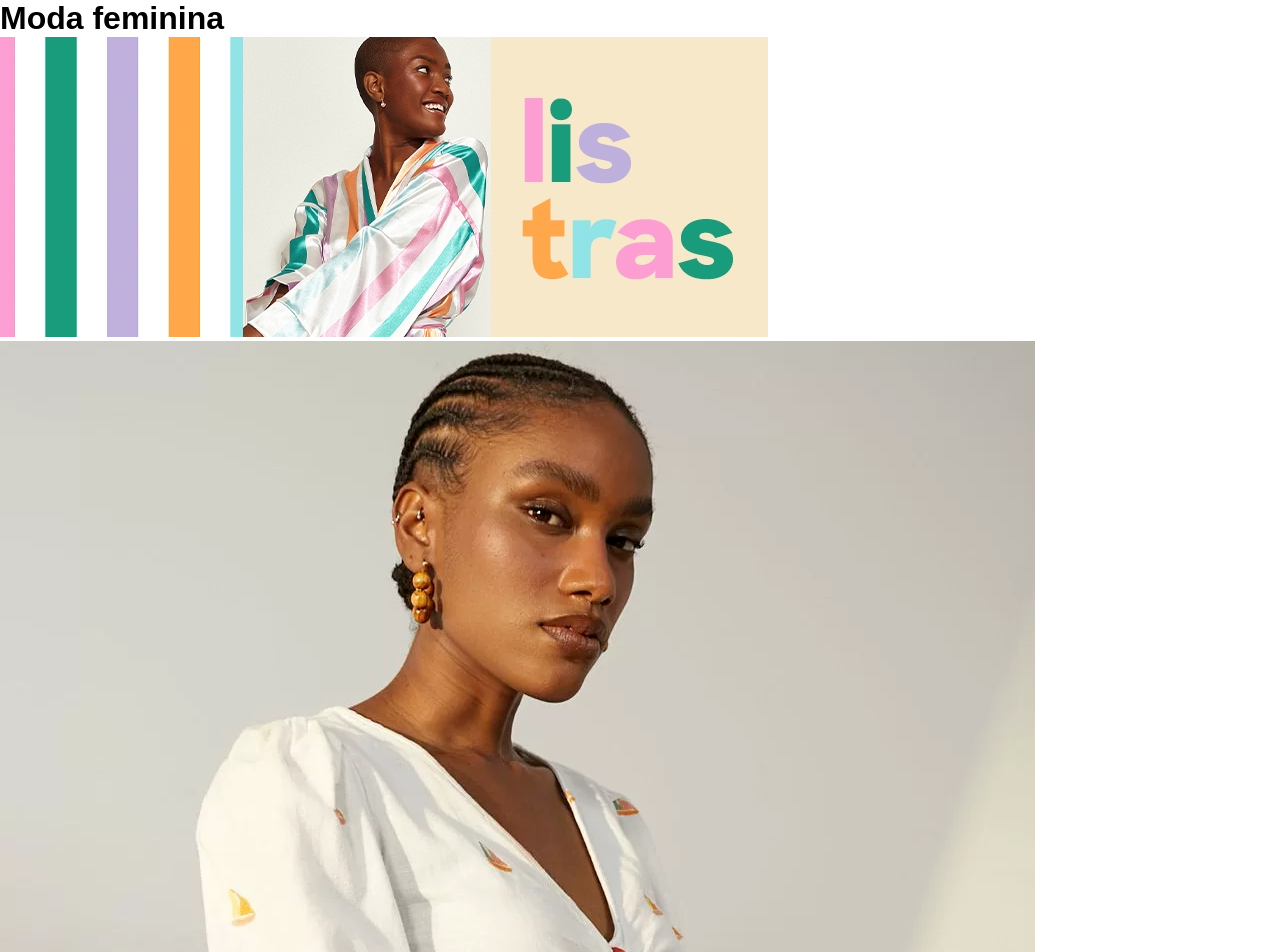
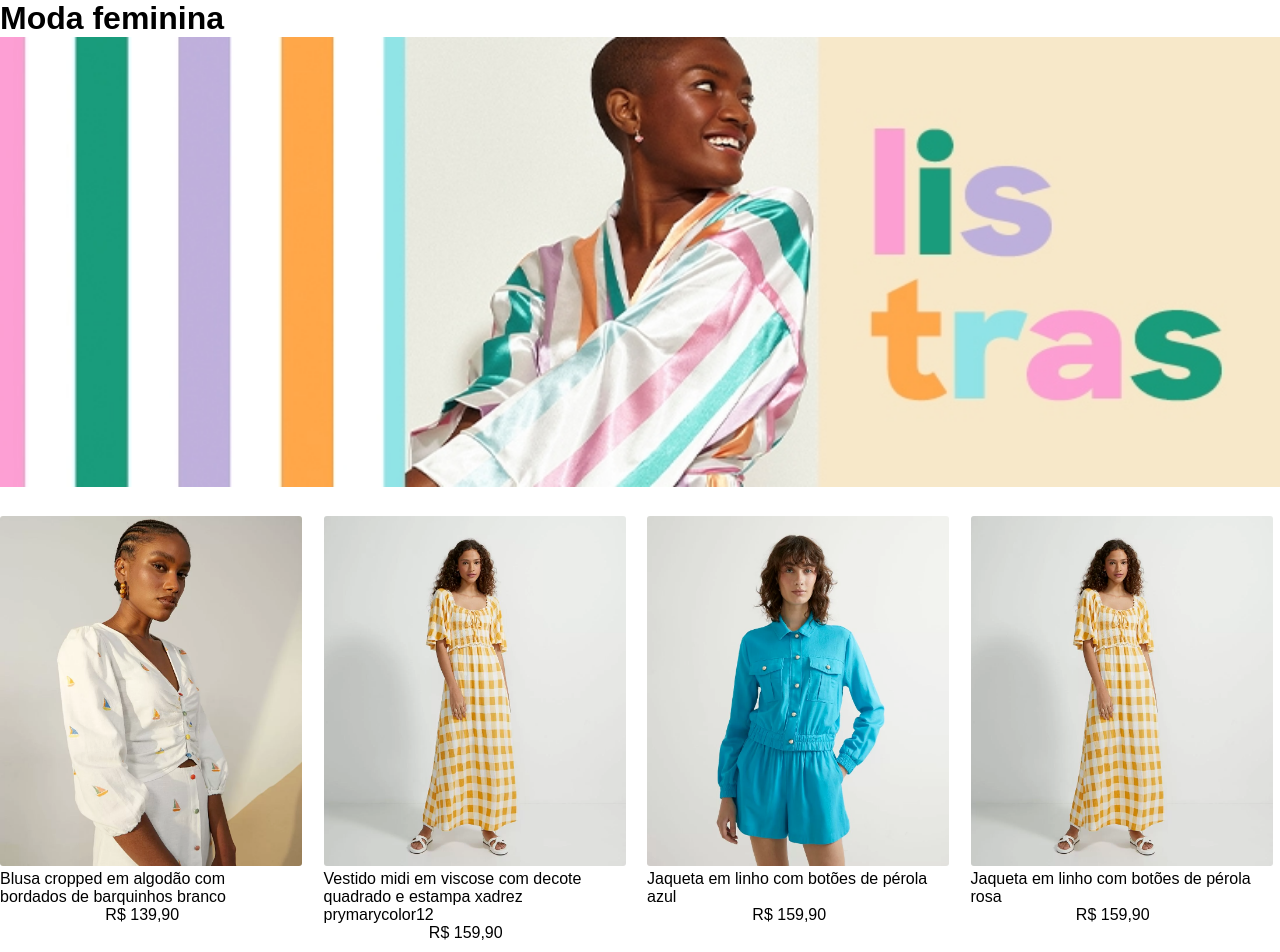
Before and after one commit to izadora0207/CP2-StyledRouter, a React (Create React App) app: page /moda-feminina in a window 1280 px wide. Shown: the top 952 px of the page. Built offline with nearby package versions, Linux system fonts and the light colour scheme.

Commit message:
Styled moda feminina inicio

```diff
--- a/src/loja-moda/componente/moda-fem/ModaFem.jsx
+++ b/src/loja-moda/componente/moda-fem/ModaFem.jsx
@@ -1,55 +1,49 @@
 import React from 'react'
+import { Link } from 'react-router-dom'
 import banF from '../img/feminino-banner.jpg'
 import roupaf1 from '../img/feminina1.png'
 import roupaf2 from '../img/feminina2.png'
 import roupaf3 from '../img/feminina3.png'
 import roupaf4 from '../img/feminina2.png'
+import { Container, BannerFem, ProdutosAll, ProdutosFem, InfoFem} from './styledFem'
 
 export default function ModaFem() {
     return (
-        <div className="container">
-                <h1>Moda feminina</h1>
-                <figcaption className="banner">
-                    <figure>
-                        <img src={banF} alt="Listras"/>
-                    </figure>
-                </figcaption>
-                <div className="produto-1">
+        <Container>
+            <h1>Moda feminina</h1>
+            <div>
+                <BannerFem img src={banF} alt="Listras"/>
+            </div>
+            <ProdutosAll>
+                <ProdutosFem>
                     <img src={roupaf1} alt="Blusa cropped branca"/>
-                    <p>
-                        Blusa cropped em algodão com bordados de barquinhos branco
-                    </p>
-                    <p>
-                        R$ 139,90
-                    </p>
-                </div>
-                <div className="produto-2">
+                    <InfoFem>
+                        <p>Blusa cropped em algodão com bordados de barquinhos branco</p>
+                        <span>R$ 139,90</span>
+                    </InfoFem>
+                </ProdutosFem>
+                <ProdutosFem>
                     <img src={roupaf2} alt="Vestido midi em viscose"/>
-                    <p>
-                        Vestido midi em viscose com decote quadrado e estampa xadrez prymarycolor12
-                    </p>
-                    <p>
-                        R$ 159,90
-                    </p>
-                </div>
-                <div className="produto-3">
+                    <InfoFem>
+                        <p>Vestido midi em viscose com decote quadrado e estampa xadrez prymarycolor12</p>
+                        <span>R$ 159,90</span>
+                    </InfoFem>
+                </ProdutosFem>
+                <ProdutosFem>
                     <img src={roupaf3} alt="Jaqueta em linho azul"/>
-                    <p>
-                        Jaqueta em linho com botões de pérola azul
-                    </p>
-                    <p>
-                        R$ 159,90
-                    </p>
-                </div>
-                <div className="produto-4">
+                    <InfoFem>
+                        <p>Jaqueta em linho com botões de pérola azul</p>
+                        <span>R$ 159,90</span>
+                    </InfoFem>
+                </ProdutosFem>
+                <ProdutosFem>
                     <img src={roupaf4} alt="Jaqueta em linho rosa"/>
-                    <p>
-                    Jaqueta em linho com botões de pérola rosa
-                    </p>
-                    <p>
-                        R$ 159,90
-                    </p>
-                </div>
-        </div>
+                    <InfoFem>
+                        <p>Jaqueta em linho com botões de pérola rosa</p>
+                        <span>R$ 159,90</span>
+                    </InfoFem>
+                </ProdutosFem>
+            </ProdutosAll>
+        </Container>
     )
 }
--- /dev/null
+++ b/src/loja-moda/componente/moda-fem/styledFem.js
@@ -0,0 +1,44 @@
+import styled from "styled-components";
+
+export const ProdutosFem = styled.div`
+    height: 350px;
+    border-radius: 7px;
+    margin-right: 25px;
+    margin-bottom: 45px;
+
+    img{
+        height: 100%;
+        border-radius: 3px;
+    }
+`;
+
+export const Container = styled.body`
+    background-color: #fff;
+    color: #000;
+`
+
+export const ProdutosAll = styled.div`
+    display: grid;
+    grid-gap: 14px;;
+    max-width: 1280px;
+    margin: 0 auto;
+
+    @media (min-width: 989px){
+        grid-template-columns: repeat(4,minmax(0,1fr));
+    }
+
+    @media (max-width: 988px){
+        grid-template-columns: repeat(2,minmax(0,1fr));
+    }
+`
+export const InfoFem = styled.div`
+    display: flex;
+    justify-content: center;
+    align-items: center;
+    flex-direction: column;
+`
+export const BannerFem = styled.img`
+    height: 450px;
+    width: 100%;
+    margin-bottom: 25px;
+`
--- a/src/loja-moda/componente/moda-masc/ModaMasc.jsx
+++ b/src/loja-moda/componente/moda-masc/ModaMasc.jsx
@@ -19,36 +19,36 @@ export default function ModaMasc() {
                     <p>
                         Camisa manga curta em linho com bolso bege
                     </p>
-                    <p>
+                    <span>
                         R$ 139,90
-                    </p>
+                    </span>
                 </div>
                 <div className="produto-2">
                     <img src={roupa2} alt="Calça em linho branca"/>
                     <p>
                         Calça em linho sem estampa branco
                     </p>
-                    <p>
+                    <span>
                         R$ 159,90
-                    </p>
+                    </span>
                 </div>
                 <div className="produto-3">
                     <img src={roupa3} alt="Camisa manga longa em linho azul"/>
                     <p>
                         Camisa manga longa em linho azul
                     </p>
-                    <p>
+                    <span>
                         R$ 139,90
-                    </p>
+                    </span>
                 </div>
                 <div className="produto-4">
                     <img src={roupa4} alt="Camisa manga curta em viscose"/>
                     <p>
                         Camisa manga curta em viscose estampa bandana roxo
                     </p>
-                    <p>
+                    <span>
                         R$ 119,90
-                    </p>
+                    </span>
                 </div>
         </div>
     )
```
